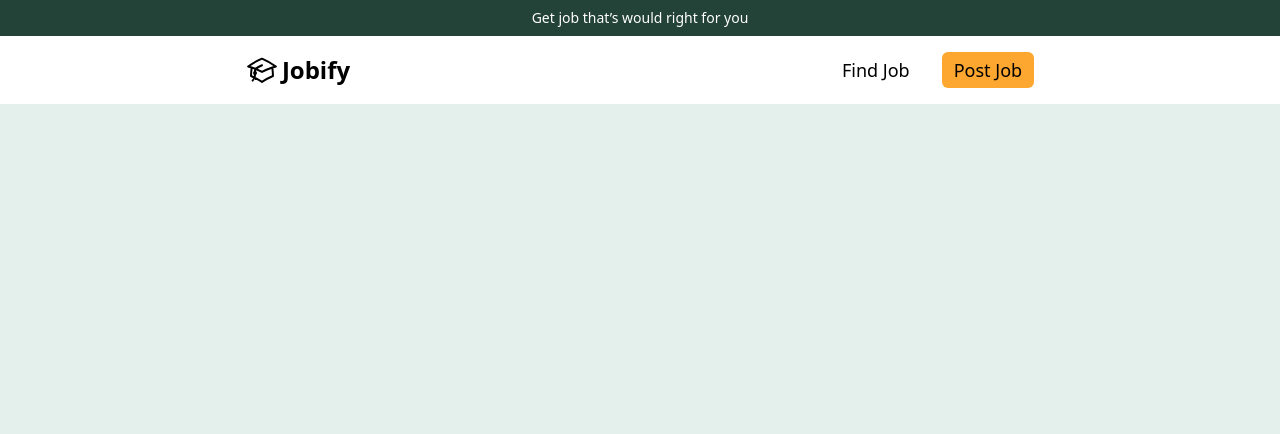
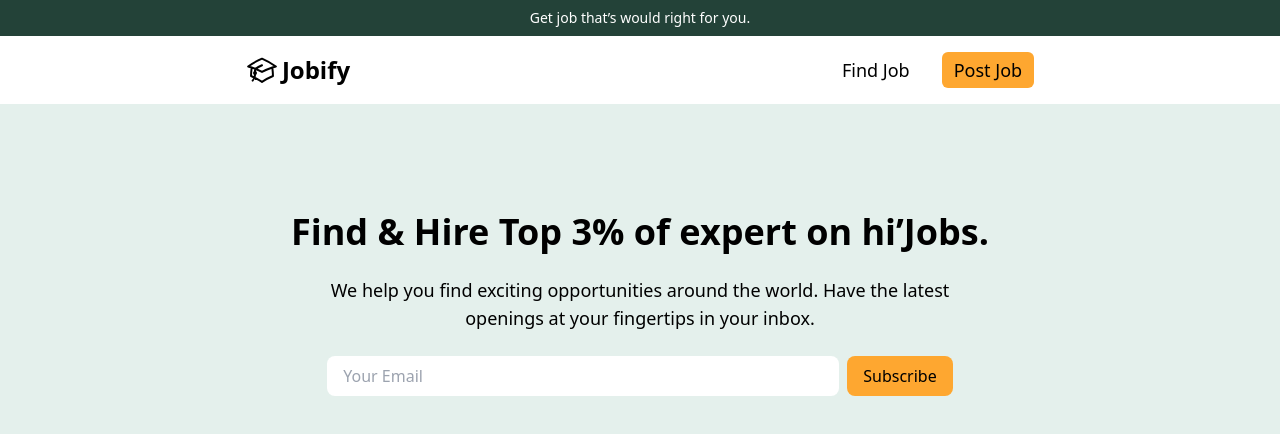
Before and after one commit to prathmesh61/job-board, a Next.js app: page / in a window 1280 px wide. Shown: the top 434 px of the page. Built offline with nearby package versions, Linux system fonts and the light colour scheme.

Commit message:
hero section done

```diff
--- a/app/globals.css
+++ b/app/globals.css
@@ -17,7 +17,7 @@
 }
 
 body {
-  @apply bg-base-25;
+  @apply bg-base-25 text-black;
 }
 
 @layer utilities {
--- a/app/page.tsx
+++ b/app/page.tsx
@@ -1,10 +1,12 @@
 import Header from "@/components/base/Header";
+import Hero from "@/components/ui/Hero";
 import React from "react";
 
 const Home = () => {
   return (
     <main>
       <Header />
+      <Hero />
     </main>
   );
 };
--- a/components/base/Header.tsx
+++ b/components/base/Header.tsx
@@ -6,7 +6,7 @@ const Header = () => {
     <header className="w-full flex flex-col items-center justify-center">
       <div className="w-full flex justify-center items-center bg-base-100 text-white py-2">
         <span className="font-medium text-sm">
-          Get job that’s would right for you
+          Get job that’s would right for you.
         </span>
       </div>
       <nav className="w-full flex items-center justify-around bg-white py-4">
--- /dev/null
+++ b/components/ui/Hero.tsx
@@ -0,0 +1,28 @@
+import React from "react";
+
+const Hero = () => {
+  return (
+    <section className="w-full h-[50vh]  flex flex-col items-center justify-center gap-6 p-4">
+      <h1 className="font-bold text-4xl text-balance text-center ">
+        Find & Hire Top 3% of expert on hi’Jobs.
+      </h1>
+      <p className="text-sm lg:text-lg font-medium max-w-2xl text-center">
+        We help you find exciting opportunities around the world. Have the
+        latest openings at your fingertips in your inbox.
+      </p>
+      <div className="w-full flex items-center justify-center gap-2 flex-wrap">
+        <input
+          type="email"
+          required
+          className="py-2 px-4  outline-gray-400  rounded-lg placeholder:text-gray-400  sm:max-w-lg w-full"
+          placeholder="Your Email"
+        />
+        <button className="w-full sm:w-fit rounded-lg bg-primary-100 active:bg-primary-50 text-black py-2 px-4">
+          Subscribe
+        </button>
+      </div>
+    </section>
+  );
+};
+
+export default Hero;
```
